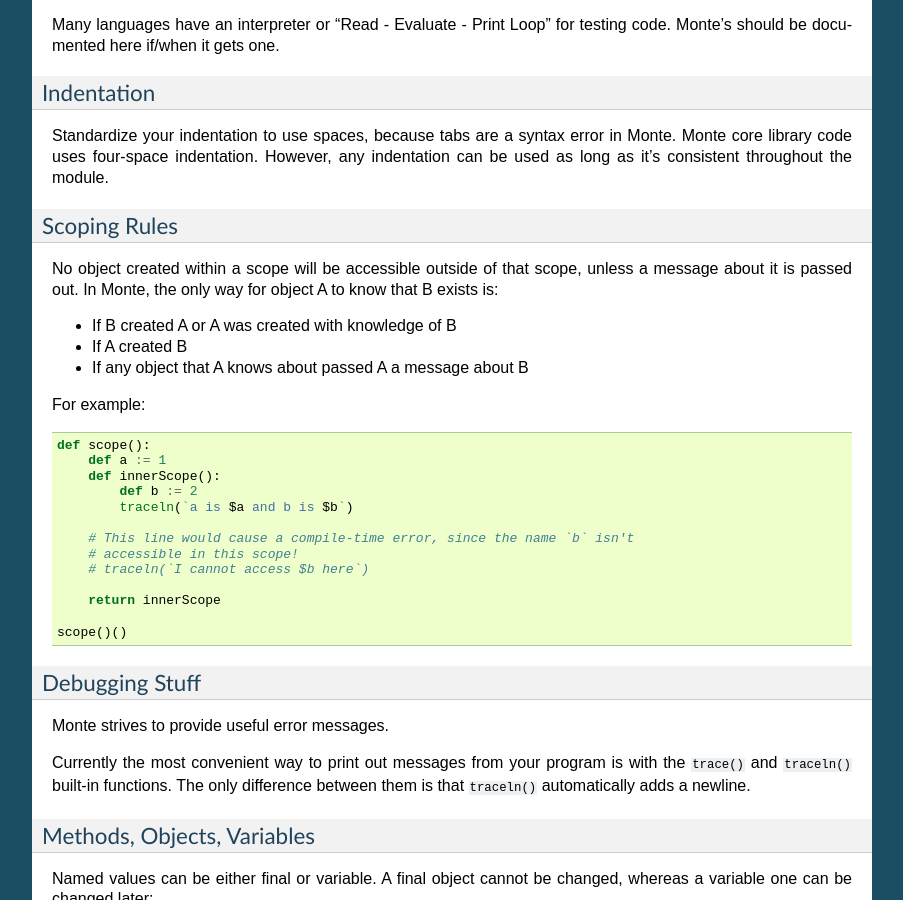
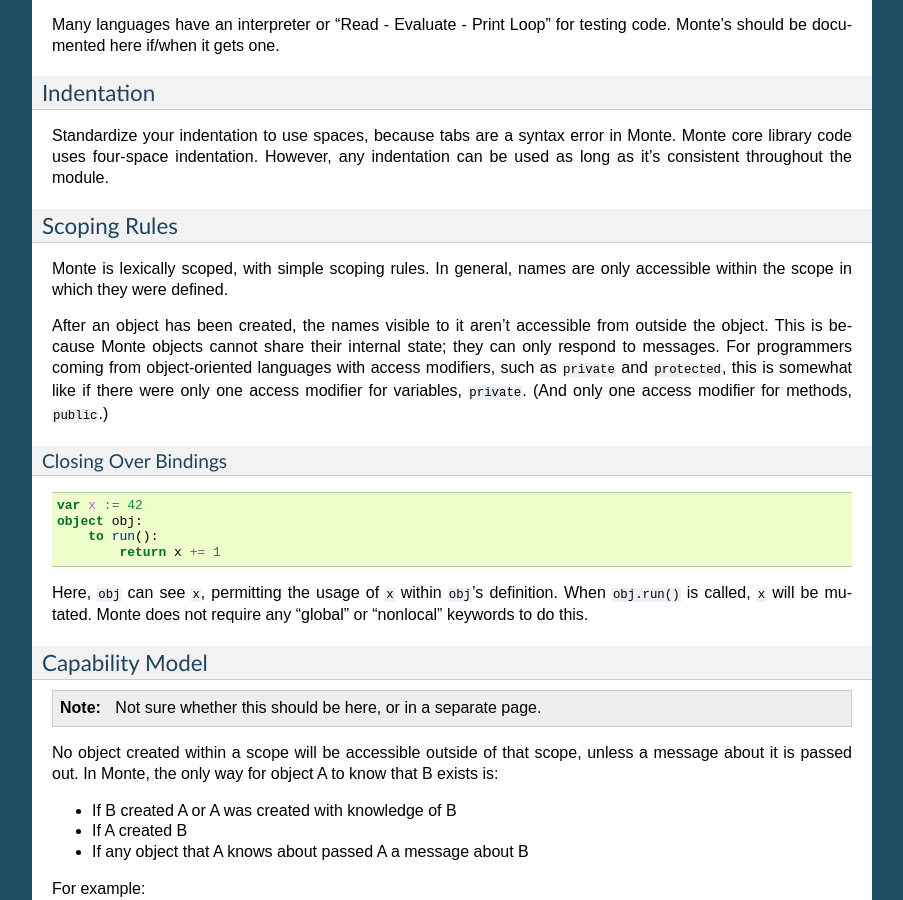
Before and after one commit to monte-language/monte, a Sphinx documentation site: the page built from docs/source/intro.rst, in a window 1280 px wide and 900 px high, scrolled down 910 px. Shown: the whole window, without its empty margins (198-1101 px from the left). Built offline with Sphinx 7.4.7, drawn with Linux system fonts in a browser that asks for light colours; pages that are not in the unit, such as notebooks, are missing from menus; some of the changed text lies outside the part shown.

Commit message:
docs: Little addition to intro.

```diff
--- a/docs/source/intro.rst
+++ b/docs/source/intro.rst
@@ -75,6 +75,36 @@ indentation can be used as long as it's consistent throughout the module.
 
 Scoping Rules
 -------------
+
+Monte is lexically scoped, with simple scoping rules. In general, names are
+only accessible within the scope in which they were defined.
+
+After an object has been created, the names visible to it aren't accessible
+from outside the object. This is because Monte objects cannot share their
+internal state; they can only respond to messages. For programmers coming from
+object-oriented languages with access modifiers, such as ``private`` and
+``protected``, this is somewhat like if there were only one access modifier
+for variables, ``private``. (And only one access modifier for methods,
+``public``.)
+
+Closing Over Bindings
+~~~~~~~~~~~~~~~~~~~~~
+
+.. code-block:: monte
+
+    var x := 42
+    object obj:
+        to run():
+            return x += 1
+
+Here, ``obj`` can see ``x``, permitting the usage of ``x`` within ``obj``'s
+definition. When ``obj.run()`` is called, ``x`` will be mutated. Monte does
+not require any "global" or "nonlocal" keywords to do this.
+
+Capability Model
+----------------
+
+.. note:: Not sure whether this should be here, or in a separate page.
 
 No object created within a scope will be accessible outside of that scope,
 unless a message about it is passed out. In Monte, the only way for object A
```
